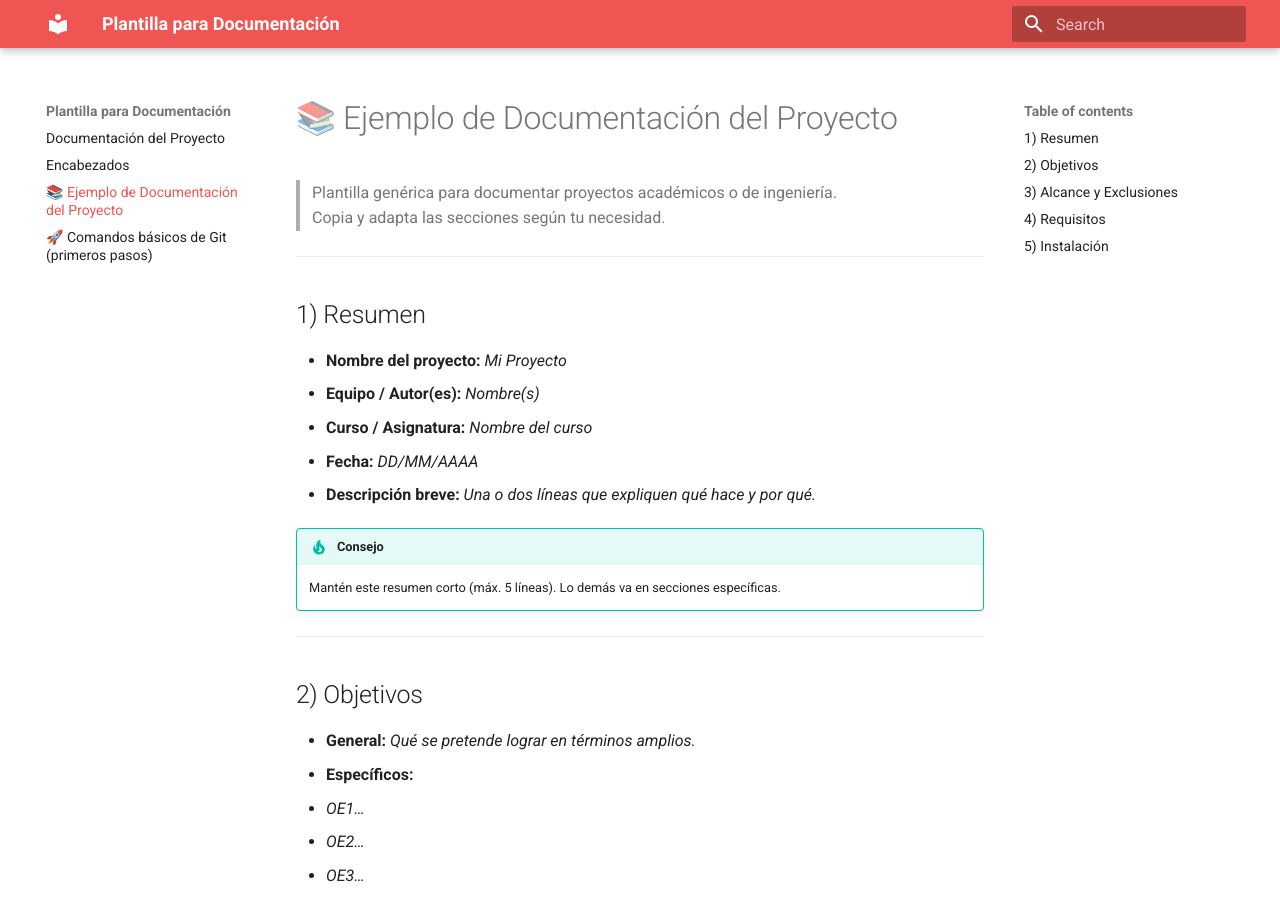
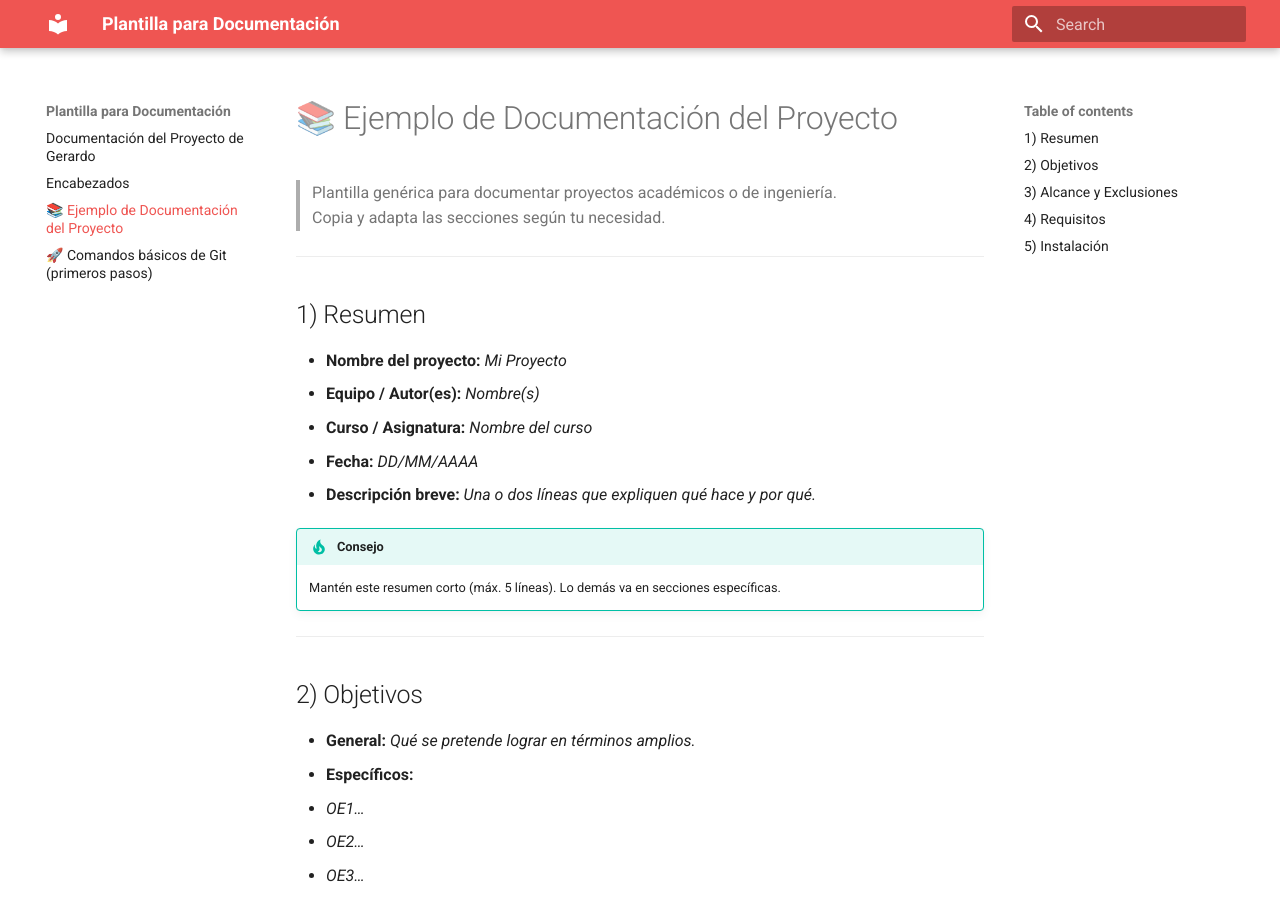
Before and after one commit to Gerardo-Esquivel/PortafoloProyectoIngernieria, an MkDocs documentation site: the page built from docs/ejemplo.md, in a window 1280 px wide and 900 px high. Built offline with MkDocs 1.6.1 and Material for MkDocs 9.7.7, drawn with Linux system fonts in a browser that asks for light colours.

Commit message:
Update index.md

```diff
--- a/docs/index.md
+++ b/docs/index.md
@@ -1,4 +1,4 @@
-# Documentación del Proyecto
+# Documentación del Proyecto de Gerardo
 
 Bienvenido 👋
 Esta es una **plantilla** basada en [MkDocs](https://www.mkdocs.org/) + [Material for MkDocs](https://squidfunk.github.io/mkdocs-material/) para cursos y proyectos.
```
